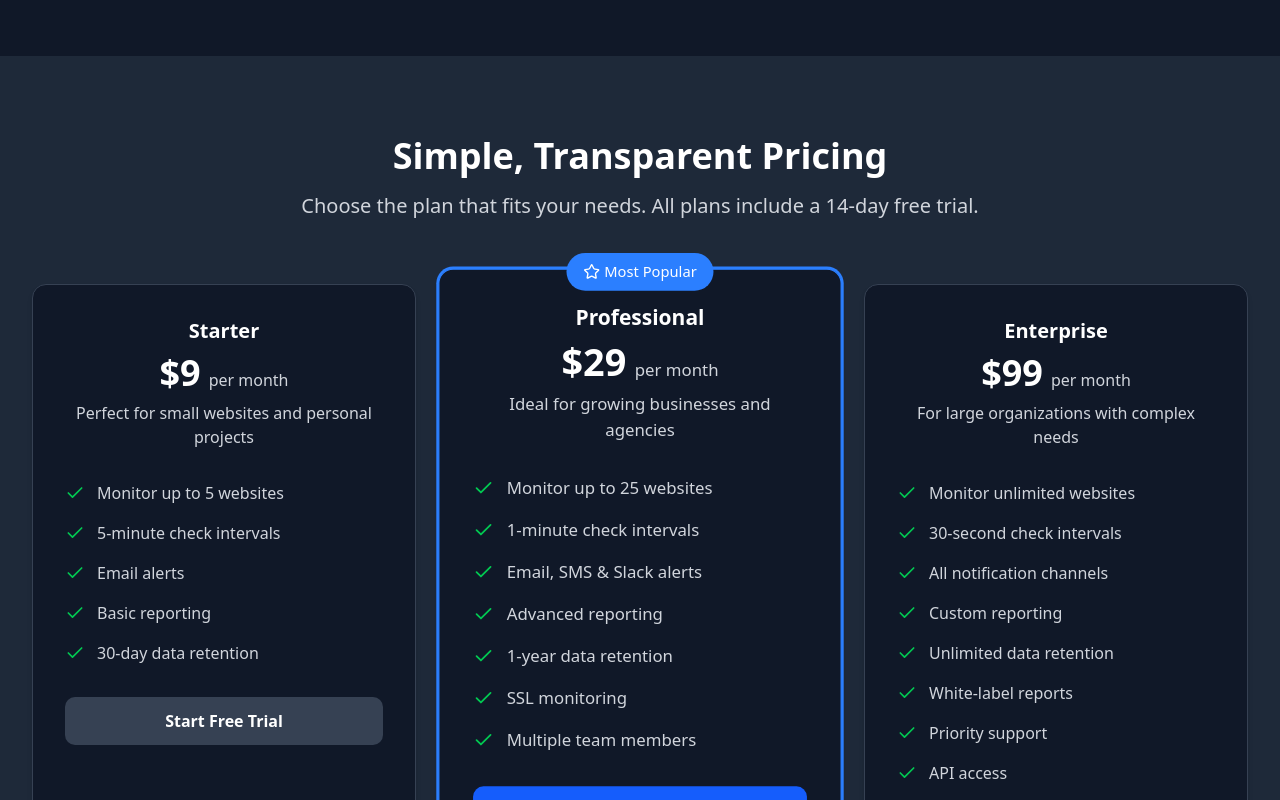
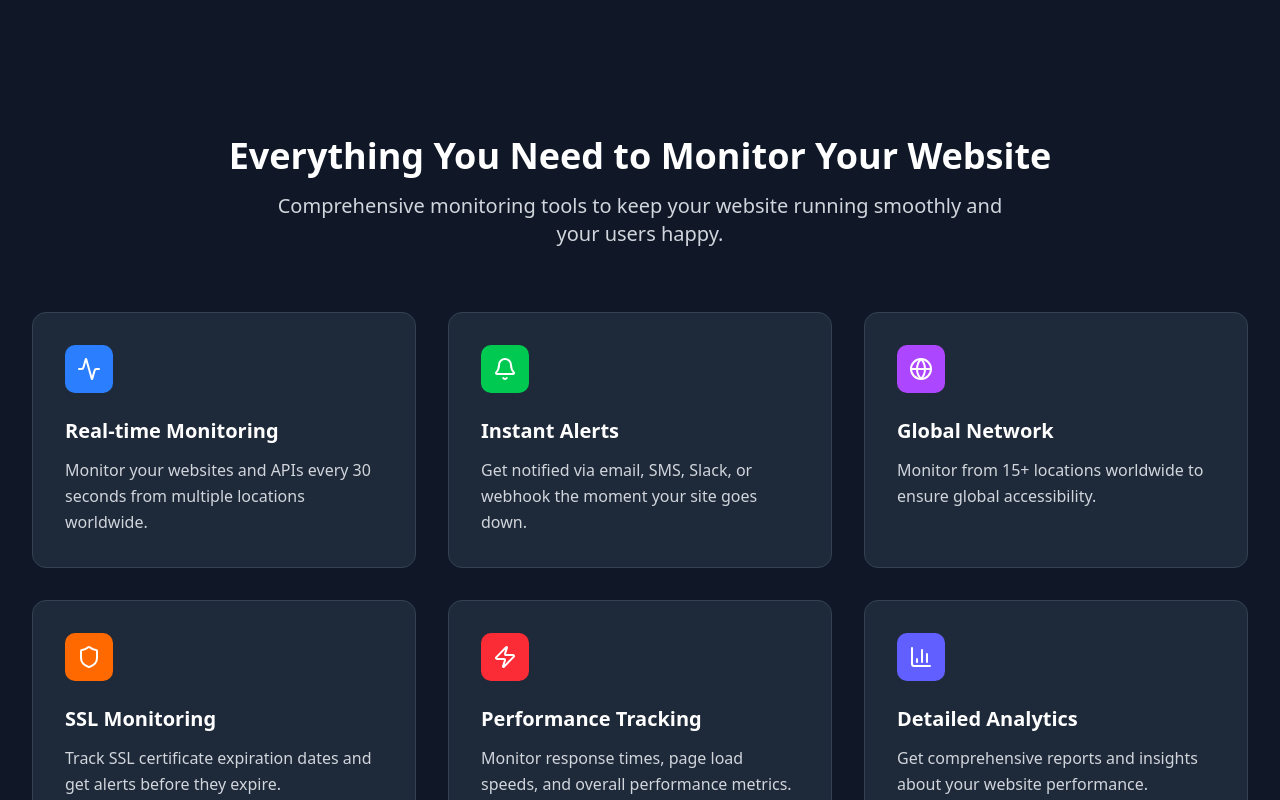
Before and after one commit to Soniraja17/final_betteruptime, a Next.js app in the folder apps/fe/: page / in a window 1280 px wide. Shown: the part 1640-2440 px from the top of the page. Built offline with nearby package versions, Linux system fonts and the light colour scheme.

Commit message:
add Demo in frontent for user

```diff
--- a/apps/fe/app/page.tsx
+++ b/apps/fe/app/page.tsx
@@ -176,76 +176,76 @@ function Hero() {
 }
 
 // Features Component
-// function Features() {
-//   const features = [
-//     {
-//       icon: Activity,
-//       title: 'Real-time Monitoring',
-//       description: 'Monitor your websites and APIs every 30 seconds from multiple locations worldwide.',
-//       color: 'bg-blue-500'
-//     },
-//     {
-//       icon: Bell,
-//       title: 'Instant Alerts',
-//       description: 'Get notified via email, SMS, Slack, or webhook the moment your site goes down.',
-//       color: 'bg-green-500'
-//     },
-//     {
-//       icon: Globe,
-//       title: 'Global Network',
-//       description: 'Monitor from 15+ locations worldwide to ensure global accessibility.',
-//       color: 'bg-purple-500'
-//     },
-//     {
-//       icon: Shield,
-//       title: 'SSL Monitoring',
-//       description: 'Track SSL certificate expiration dates and get alerts before they expire.',
-//       color: 'bg-orange-500'
-//     },
-//     {
-//       icon: Zap,
-//       title: 'Performance Tracking',
-//       description: 'Monitor response times, page load speeds, and overall performance metrics.',
-//       color: 'bg-red-500'
-//     },
-//     {
-//       icon: BarChart3,
-//       title: 'Detailed Analytics',
-//       description: 'Get comprehensive reports and insights about your website performance.',
-//       color: 'bg-indigo-500'
-//     }
-//   ];
+function Features() {
+  const features = [
+    {
+      icon: Activity,
+      title: 'Real-time Monitoring',
+      description: 'Monitor your websites and APIs every 30 seconds from multiple locations worldwide.',
+      color: 'bg-blue-500'
+    },
+    {
+      icon: Bell,
+      title: 'Instant Alerts',
+      description: 'Get notified via email, SMS, Slack, or webhook the moment your site goes down.',
+      color: 'bg-green-500'
+    },
+    {
+      icon: Globe,
+      title: 'Global Network',
+      description: 'Monitor from 15+ locations worldwide to ensure global accessibility.',
+      color: 'bg-purple-500'
+    },
+    {
+      icon: Shield,
+      title: 'SSL Monitoring',
+      description: 'Track SSL certificate expiration dates and get alerts before they expire.',
+      color: 'bg-orange-500'
+    },
+    {
+      icon: Zap,
+      title: 'Performance Tracking',
+      description: 'Monitor response times, page load speeds, and overall performance metrics.',
+      color: 'bg-red-500'
+    },
+    {
+      icon: BarChart3,
+      title: 'Detailed Analytics',
+      description: 'Get comprehensive reports and insights about your website performance.',
+      color: 'bg-indigo-500'
+    }
+  ];
 
-//   return (
-//     <section id="features" className="py-20 bg-gray-900">
-//       <div className="max-w-7xl mx-auto px-4 sm:px-6 lg:px-8">
-//         <div className="text-center mb-16">
-//           <h2 className="text-3xl md:text-4xl font-bold text-white mb-4">
-//             Everything You Need to Monitor Your Website
-//           </h2>
-//           <p className="text-xl text-gray-300 max-w-3xl mx-auto">
-//             Comprehensive monitoring tools to keep your website running smoothly and your users happy.
-//           </p>
-//         </div>
+  return (
+    <section id="features" className="py-20 bg-gray-900">
+      <div className="max-w-7xl mx-auto px-4 sm:px-6 lg:px-8">
+        <div className="text-center mb-16">
+          <h2 className="text-3xl md:text-4xl font-bold text-white mb-4">
+            Everything You Need to Monitor Your Website
+          </h2>
+          <p className="text-xl text-gray-300 max-w-3xl mx-auto">
+            Comprehensive monitoring tools to keep your website running smoothly and your users happy.
+          </p>
+        </div>
 
-//         <div className="grid grid-cols-1 md:grid-cols-2 lg:grid-cols-3 gap-8">
-//           {features.map((feature, index) => (
-//             <div
-//               key={index}
-//               className="group p-8 rounded-xl border border-gray-700 bg-gray-800 hover:border-blue-500 hover:shadow-lg transition-all duration-300"
-//             >
-//               <div className={`w-12 h-12 ${feature.color} rounded-lg flex items-center justify-center mb-6 group-hover:scale-110 transition-transform`}>
-//                 <feature.icon className="w-6 h-6 text-white" />
-//               </div>
-//               <h3 className="text-xl font-semibold text-white mb-3">{feature.title}</h3>
-//               <p className="text-gray-300 leading-relaxed">{feature.description}</p>
-//             </div>
-//           ))}
-//         </div>
-//       </div>
-//     </section>
-//   );
-// }
+        <div className="grid grid-cols-1 md:grid-cols-2 lg:grid-cols-3 gap-8">
+          {features.map((feature, index) => (
+            <div
+              key={index}
+              className="group p-8 rounded-xl border border-gray-700 bg-gray-800 hover:border-blue-500 hover:shadow-lg transition-all duration-300"
+            >
+              <div className={`w-12 h-12 ${feature.color} rounded-lg flex items-center justify-center mb-6 group-hover:scale-110 transition-transform`}>
+                <feature.icon className="w-6 h-6 text-white" />
+              </div>
+              <h3 className="text-xl font-semibold text-white mb-3">{feature.title}</h3>
+              <p className="text-gray-300 leading-relaxed">{feature.description}</p>
+            </div>
+          ))}
+        </div>
+      </div>
+    </section>
+  );
+}
 
 ///////////////////////////////////////////////////////////////////////////////////////
 
@@ -913,7 +913,7 @@ export default function HomePage() {
       <DemoSection/>
 
       </div>
-      {/* <Features /> */}
+      <Features />
       <Pricing />
       <Testimonials />
       <CTA />
```
